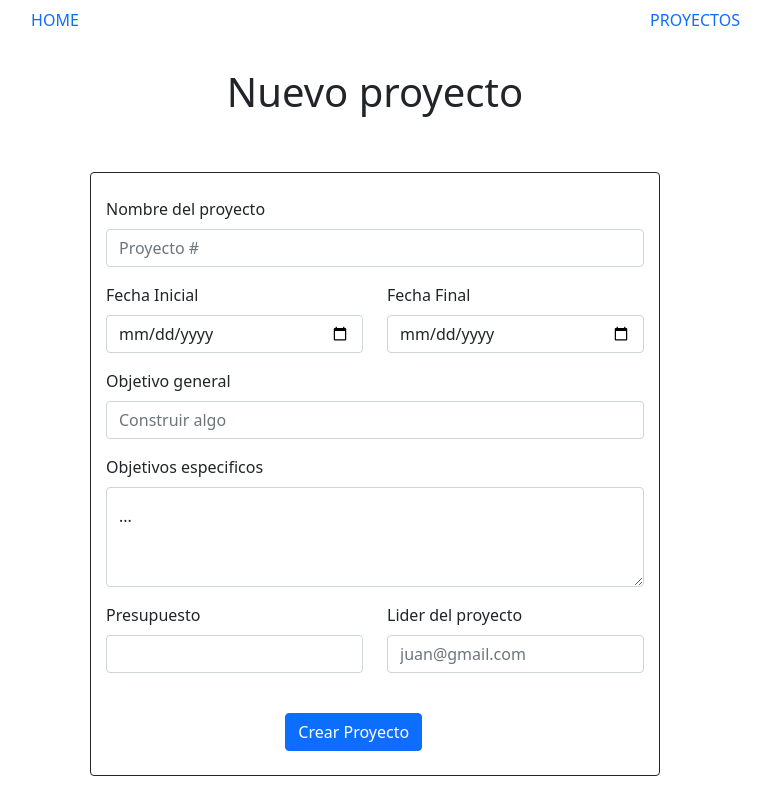
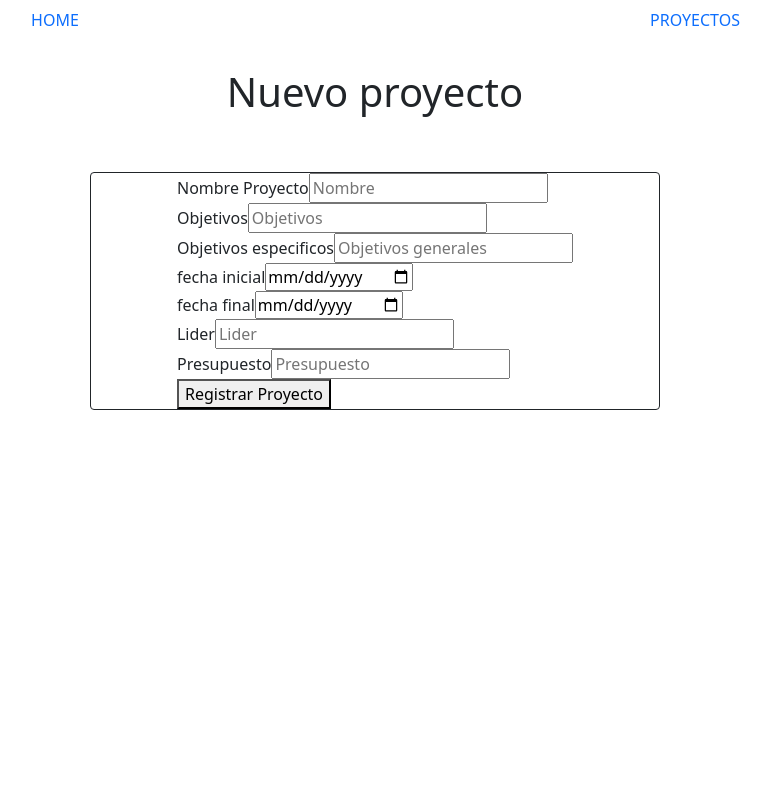
Before and after one commit to Lacatanino/app-the-fifth-code, a React (Create React App) app in the folder ciclo4_frontend/: page /Nproyecto in a window 1280 px wide. Shown: the whole page, without its empty margins (265-1036 px from the left). Built offline with nearby package versions, Linux system fonts and the light colour scheme.

Commit message:
crear desde el front version 1

```diff
--- a/ciclo4_frontend/src/App.js
+++ b/ciclo4_frontend/src/App.js
@@ -6,6 +6,16 @@ import Nproyecto from './components/proyectos/proyecto_nuevo/nuevoProyecto'
 import Home from './components/Home/home'
 import NavBar from './components/nav/nav'
 import ListaProductos from './components/proyectos/listarProyectos/listarProyectos'
+
+import {
+  ApolloProvider,
+  ApolloClient,
+  InMemoryCache,
+} from "@apollo/client";
+const client = new ApolloClient({
+  uri: 'http://localhost:9091/consulta',
+  cache: new InMemoryCache()
+});
 
 
 function App() {
@@ -20,11 +30,15 @@ function App() {
       </Route>
       <Route path="/proyectos" exact>
         <NavBar pagina={"/proyectos"}/>
-        <ListaProductos/>
+        <ApolloProvider client={client}>
+           <ListaProductos/>
+        </ApolloProvider>
       </Route>
       <Route path="/Nproyecto" exact>
         <NavBar pagina={"/Nproyecto"}/>
-        <Nproyecto/>
+        <ApolloProvider client={client}>
+          <Nproyecto/>
+        </ApolloProvider>
       </Route>
       </Switch>
     </Router>
--- a/ciclo4_frontend/src/components/proyectos/listarProyectos/listarProyectos.js
+++ b/ciclo4_frontend/src/components/proyectos/listarProyectos/listarProyectos.js
@@ -8,16 +8,10 @@
   // import Tabla from './Tabla';
   import ButtonToolbar from 'react-bootstrap/ButtonToolbar'
 import {
-    ApolloClient,
-    InMemoryCache,
-    ApolloProvider,
     useQuery,
     gql
   } from "@apollo/client";
-  const client = new ApolloClient({
-    uri: 'http://localhost:9091/consulta',
-    cache: new InMemoryCache()
-  });
+
 
   const Proyectos =()=>{
     const {loading,error,data} = useQuery(gql`
@@ -91,9 +85,9 @@ class ListaProductos extends Component {
                             <Button variant="primary">Nuevo Proyecto</Button>
                         </Link>
                     </ButtonToolbar>
-                    <ApolloProvider client={client}>
-                        <Proyectos/>
-                    </ApolloProvider>
+
+                    <Proyectos/>
+
 
                 </Row>
             </Container>
--- a/ciclo4_frontend/src/components/proyectos/proyecto_nuevo/form.js
+++ b/ciclo4_frontend/src/components/proyectos/proyecto_nuevo/form.js
@@ -1,64 +1,91 @@
-import Form from 'react-bootstrap/Form';
-import Button from 'react-bootstrap/Button';
-import Row from 'react-bootstrap/Row';
-import Col from 'react-bootstrap/Col';
-import FloatingLabel from 'react-bootstrap/FloatingLabel'
-import { Link } from 'react-router-dom';
+
+import React from "react";
+
+
+import {
+  gql, useMutation
+} from "@apollo/client";
+
+const MUTATION_PROYECTO=gql`
+  mutation crearProyecto($name: String,
+      $generalObjective: String,
+      $specificObjectives: [String],
+      $budget: Float,
+      $startDate: String,
+      $endDate: String,
+      $status: String,
+      $leader_id: String){
+          createProyecto(Proyecto:{name: $name,
+              generalObjective: $generalObjective,
+              specificObjectives: $specificObjectives,
+              budget: $budget,
+              startDate: $startDate,
+              endDate: $endDate,
+              status: $status,
+              leader_id: $leader_id})
+       }
+`;
+
+
+
 
 const FormProyecto =()=>{
-    return(
-      <Form>
+  const[creadorDeProyectos] = useMutation(MUTATION_PROYECTO);
+  let proyecto ={
+    name: " ",
+    generalObjective:" ",
+    specificObjectives: [],
+    budget: 0,
+    startDate: " ",
+    endDate: " ",
+    status: " ",
+    leader_id:" "
+  }
 
-        <Form.Group className="mb-3 mt-4" controlId="formGridName">
-          <Form.Label>Nombre del proyecto</Form.Label>
-          <Form.Control placeholder="Proyecto #" />
-        </Form.Group>
+        return(
+          <form onSubmit={e => {
+            e.preventDefault();
+            creadorDeProyectos({variables:{
+              name: proyecto.name.value,
+              generalObjective: proyecto.generalObjective.value,
+              specificObjectives: proyecto.specificObjectives.value,
+              budget: parseInt(proyecto.budget.value),
+              startDate: proyecto.startDate.value,
+              endDate: proyecto.endDate.value,
+              status: proyecto.status.value,
+              leader_id: proyecto.leader_id.value
+          }})}}>
 
-        <Row className="mb-3">
-          <Form.Group as={Col} controlId="formGridFechaInicial">
-            <Form.Label>Fecha Inicial</Form.Label>
-            <Form.Control type="date" />
-          </Form.Group>
-
-          <Form.Group as={Col} controlId="formGridFechaFinal">
-            <Form.Label>Fecha Final</Form.Label>
-            <Form.Control type="date"/>
-          </Form.Group>
-        </Row>
-
-        <Form.Group className="mb-3" controlId="formGridOgenerales">
-          <Form.Label>Objetivo general</Form.Label>
-          <Form.Control placeholder="Construir algo" />
-        </Form.Group>
-
-        <Form.Group className="mb-3" controlId="formGridOespecificos">
-          <Form.Label>Objetivos especificos</Form.Label>
-          <FloatingLabel controlId="floatingTextarea2" label="...">
-            <Form.Control
-              as="textarea"
-              placeholder="Leave a comment here"
-              style={{ height: '100px' }}
-            />
-          </FloatingLabel>
-        </Form.Group>
-
-        <Row className="mb-3">
-          <Form.Group as={Col} controlId="formGridCity">
-            <Form.Label>Presupuesto</Form.Label>
-            <Form.Control type="number"/>
-          </Form.Group>
-
-          <Form.Group as={Col} controlId="formGridZip">
-            <Form.Label>Lider del proyecto</Form.Label>
-            <Form.Control type="email" placeholder="juan@gmail.com"/>
-          </Form.Group>
-        </Row>
-        <Link to="/proyectos">
-          <Button className="mb-4 mt-4 offset-md-4" variant="primary" type="submit">
-            Crear Proyecto
-          </Button>
-        </Link>
-    </Form>
-    )
+<div>
+                <label>Nombre Proyecto</label>
+                <input ref={name => proyecto.name = name} placeholder="Nombre" />
+            </div>
+            <div>
+                <label>Objetivos</label>
+                <input ref={generalObjective => proyecto.generalObjective = generalObjective} placeholder="Objetivos" />
+            </div>
+            <div>
+                <label>Objetivos especificos</label>
+                <input ref={specificObjectives => proyecto.specificObjectives = specificObjectives} placeholder="Objetivos generales" />
+            </div>
+            <div>
+                <label>fecha inicial</label>
+                <input type="date" ref={startDate => proyecto.startDate = startDate} placeholder="fecha inicial" />
+            </div>
+            <div>
+                <label>fecha final</label>
+                <input type="date" ref={endDate => proyecto.endDate = endDate} placeholder="fecha final" />
+            </div>
+            <div>
+                <label>Lider</label>
+                <input ref={leader_id => proyecto.leader_id = leader_id} placeholder="Lider" />
+            </div>
+            <div>
+                <label>Presupuesto</label>
+                <input ref={budget => proyecto.budget = budget} placeholder="Presupuesto" />
+            </div>
+            <div><button type="submit">Registrar Proyecto</button></div>
+        </form>
+        )
 }
 export default FormProyecto;
--- a/ciclo4_frontend/src/components/proyectos/proyecto_nuevo/nuevoProyecto.js
+++ b/ciclo4_frontend/src/components/proyectos/proyecto_nuevo/nuevoProyecto.js
@@ -2,6 +2,7 @@ import Container from 'react-bootstrap/Container';
 import Row from 'react-bootstrap/Row';
 import Col from 'react-bootstrap/Col';
 import FormProyecto from './form';
+
 function Nproyecto(){
     return(
         <div>
```
